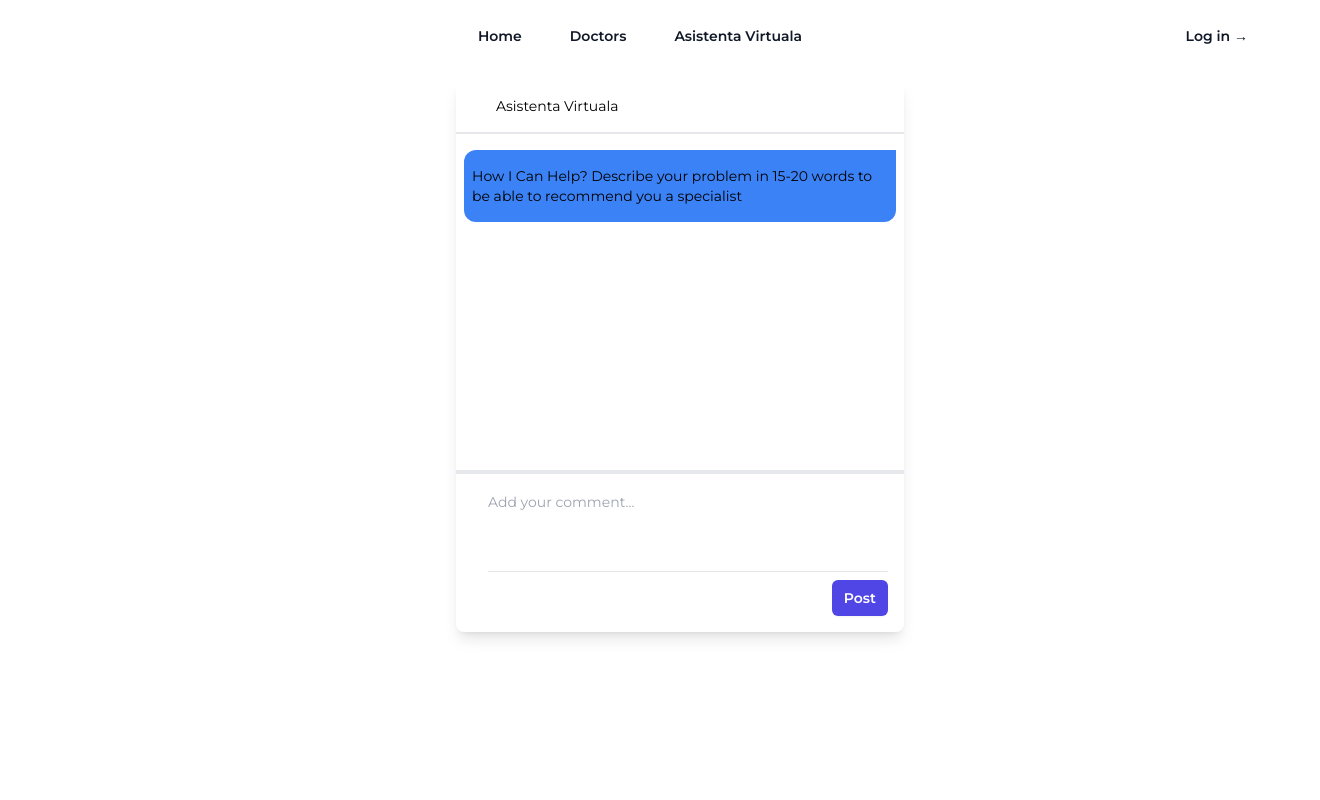
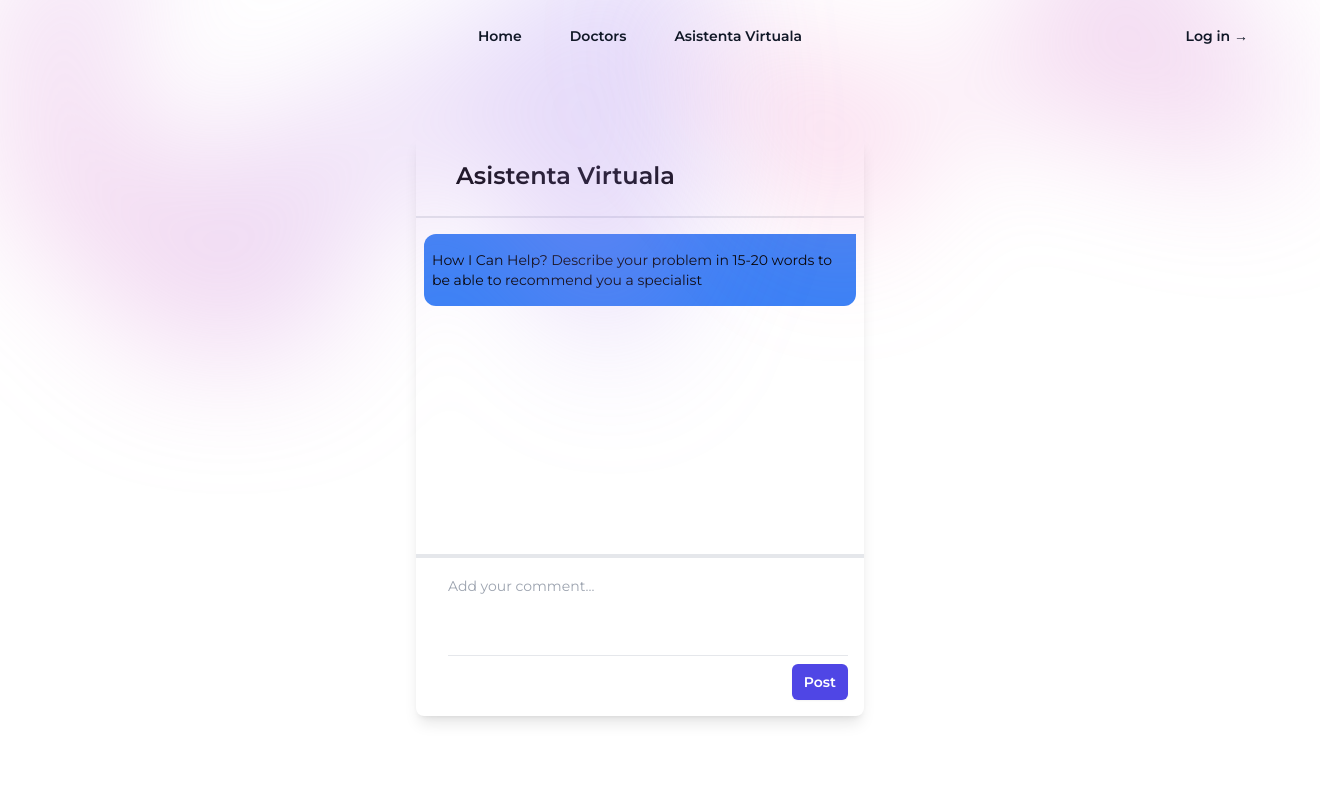
Before and after one commit to gorbenco03/unihack_fe, a Next.js app: page /chatbot in a window 1280 px wide. Shown: the top 800 px of the page, 1320 px wide, since content can reach past the window. Built offline with nearby package versions, Linux system fonts and the light colour scheme.

Commit message:
chat page design

```diff
--- /dev/null
+++ b/components/drpdwntxt/drpdwntxt.section.tsx
@@ -0,0 +1,34 @@
+import Link from 'next/link';
+import Dropdown from '../dropdown/dropdown.component';
+
+export function Drpdwontxt() {
+  return (
+    <div className="mx-auto max-w-2xl py-32 sm:py-48 lg:py-56">
+      <div className="text-center">
+        <h1 className="text-4xl font-bold tracking-tight text-gray-900 sm:text-5xl">
+          Caută medicul care ți-se potrivește
+        </h1>
+        <p className="mt-6 text-lg leading-8 text-gray-600">
+          Spune-ne simptomele la AI și îți spunem medicul potrivit{'  '}
+          <Link href="/chatbot">
+            <span className="text-2xl font-bold underline">AICI</span>
+          </Link>
+        </p>
+        <p className="text-lg leading-8 text-gray-600">sau selecteaza direct</p>
+        <div className="mt-6 flex items-center justify-center gap-x-6">
+          <div className="flex flex-col sm:flex-row gap-y-4 sm:gap-y-0 justify-between w-[500px]">
+            <Dropdown slug="Doctor" data={['dermatolog', 'pediatru']} />
+            <Dropdown slug="Orasul" data={['timisoara', 'chisinau']} />
+            <Dropdown slug="Domeniul" data={['chirurgie', 'dermatologie']} />
+            <Link
+              href="/doctors"
+              className="rounded-md bg-indigo-600 px-3 py-[7px] text-sm font-semibold text-white shadow-sm hover:bg-indigo-500 focus-visible:outline focus-visible:outline-2 focus-visible:outline-offset-2 focus-visible:outline-indigo-600"
+            >
+              Cauta
+            </Link>
+          </div>
+        </div>
+      </div>
+    </div>
+  );
+}
--- a/pages/chatbot.tsx
+++ b/pages/chatbot.tsx
@@ -2,6 +2,7 @@ import { Fragment, useState } from 'react';
 
 import { Header } from '../sections/header/header.section';
 import { Footer } from '../sections/footer/footer.section';
+import Hero from '../sections/forms/hero.section';
 
 export default function Chatbot() {
   const [comment, setComment] = useState('');
@@ -26,11 +27,12 @@ export default function Chatbot() {
   return (
     <>
       <Header></Header>
-      <div className="w-full m-10 p-10 flex items-center justify-center ">
+      <Hero></Hero>
+      <div className="w-full mt-10 p-10 flex items-center justify-center ">
         <div className="bg-white shadow-lg  rounded-lg max-w-md">
           <div className="border-b-2 px-2 py-4">
             <div className="inline-flex items-center">
-              <span className="ml-8">Asistenta Virtuala</span>
+              <h2 className="ml-8">Asistenta Virtuala</h2>
             </div>
           </div>
           <div className="h-80 flex flex-col space-y-4 max-w-md px-2 mb-2 mt-2 ">
@@ -81,6 +83,7 @@ export default function Chatbot() {
           </div>
         </div>
       </div>
+
       <Footer />
     </>
   );
--- a/pages/index.tsx
+++ b/pages/index.tsx
@@ -4,11 +4,13 @@ import Stats from '../components/stats/stats';
 import { Footer } from '../sections/footer/footer.section';
 import Faqs from '../sections/faqs/faqs.section';
 import { Header } from '../sections/header/header.section';
+import { Drpdwontxt } from '../components/drpdwntxt/drpdwntxt.section';
 export function About() {
   return (
     <>
       <Header />
       <Hero />
+      <Drpdwontxt />
       <Stats />
       <Faqs />
       <Footer />
--- a/sections/forms/hero.section.tsx
+++ b/sections/forms/hero.section.tsx
@@ -19,38 +19,6 @@ function Hero() {
             }}
           />
         </div>
-        <div className="mx-auto max-w-2xl py-32 sm:py-48 lg:py-56">
-          <div className="text-center">
-            <h1 className="text-4xl font-bold tracking-tight text-gray-900 sm:text-5xl">
-              Caută medicul care ți-se potrivește
-            </h1>
-            <p className="mt-6 text-lg leading-8 text-gray-600">
-              Spune-ne simptomele la AI și îți spunem medicul potrivit{'  '}
-              <Link href="/chatbot">
-                <span className="text-2xl font-bold underline">AICI</span>
-              </Link>
-            </p>
-            <p className="text-lg leading-8 text-gray-600">
-              sau selecteaza direct
-            </p>
-            <div className="mt-6 flex items-center justify-center gap-x-6">
-              <div className="flex flex-col sm:flex-row gap-y-4 sm:gap-y-0 justify-between w-[500px]">
-                <Dropdown slug="Doctor" data={['dermatolog', 'pediatru']} />
-                <Dropdown slug="Orasul" data={['timisoara', 'chisinau']} />
-                <Dropdown
-                  slug="Domeniul"
-                  data={['chirurgie', 'dermatologie']}
-                />
-                <Link
-                  href="/doctors"
-                  className="rounded-md bg-indigo-600 px-3 py-[7px] text-sm font-semibold text-white shadow-sm hover:bg-indigo-500 focus-visible:outline focus-visible:outline-2 focus-visible:outline-offset-2 focus-visible:outline-indigo-600"
-                >
-                  Cauta
-                </Link>
-              </div>
-            </div>
-          </div>
-        </div>
         <div
           className="absolute inset-x-0 top-[calc(100%-13rem)] -z-10 transform-gpu overflow-hidden blur-3xl sm:top-[calc(100%-30rem)]"
           aria-hidden="true"
```
